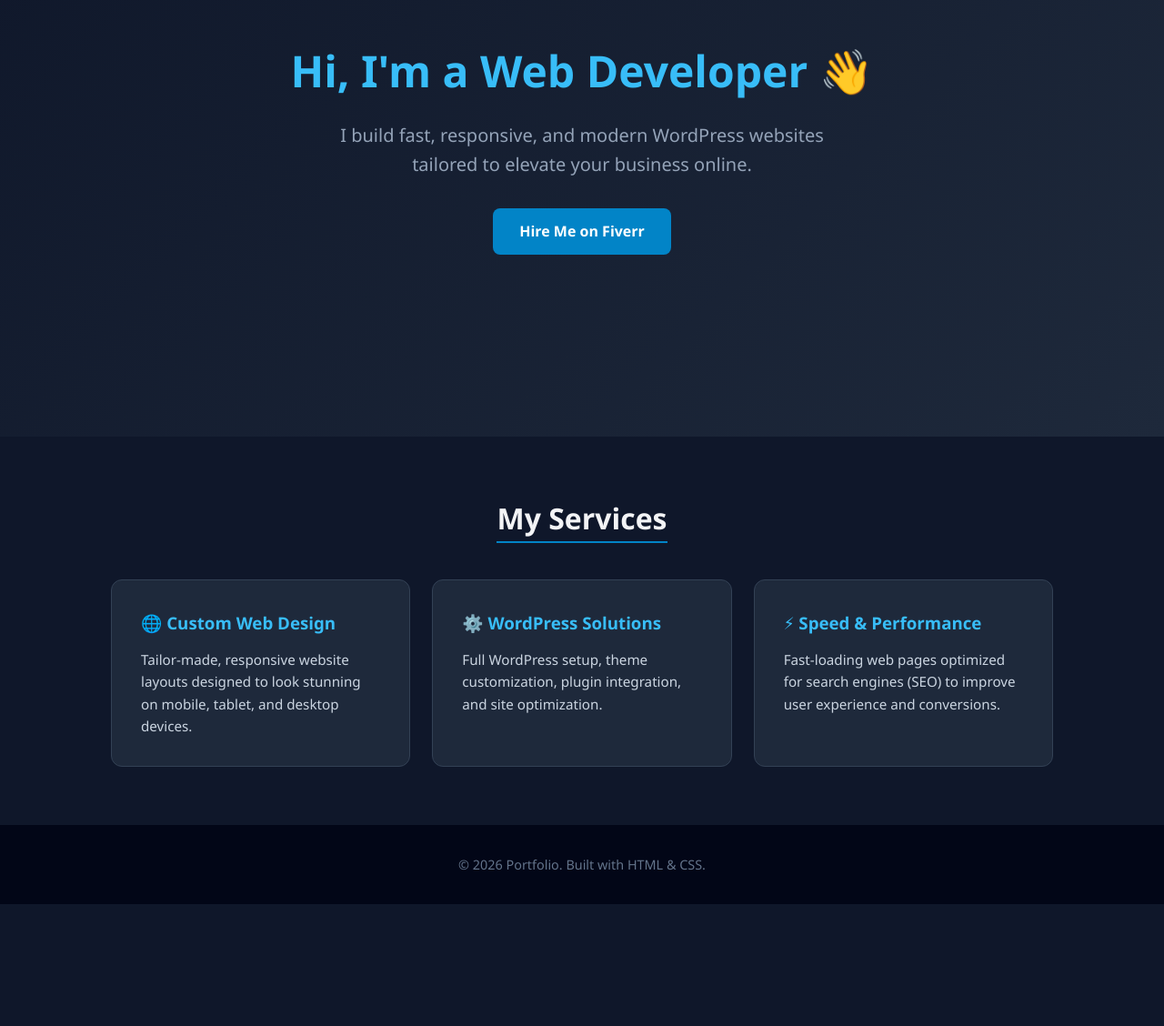
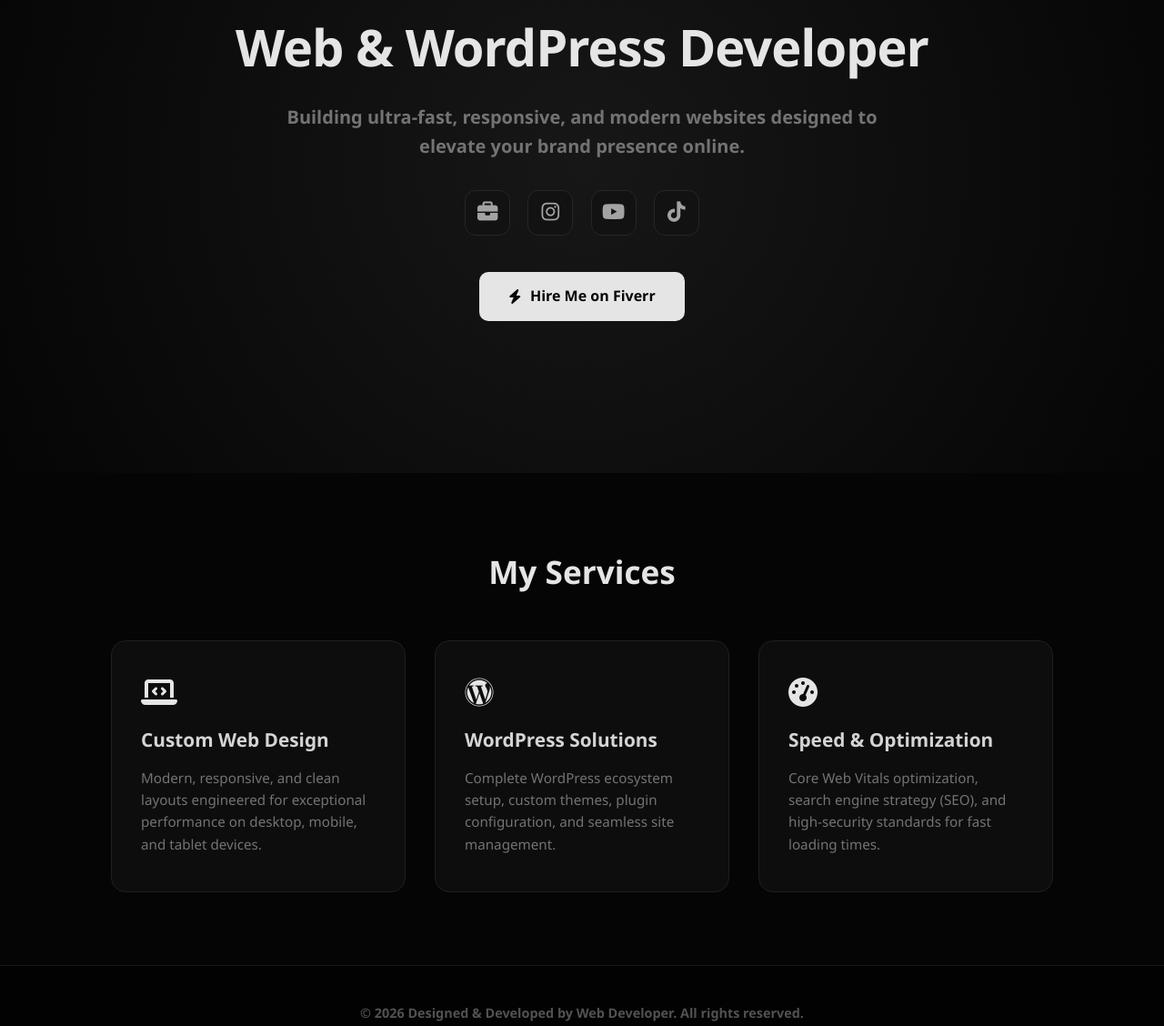
Before and after one commit to Hwl2k/hwl2k.github.io, a plain HTML site: page index.html in a window 1280 px wide. Shown: the part 160-1288 px from the top of the page at 91% size. Before the commit the page ends 1154 px from the top, so only its background shows below. Drawn offline with Linux system fonts and the light colour scheme.

Commit message:
Update index.html

```diff
--- a/index.html
+++ b/index.html
@@ -4,150 +4,247 @@
     <meta charset="UTF-8">
     <meta name="viewport" content="width=device-width, initial-scale=1.0">
     <title>Portfolio | Web & WordPress Developer</title>
+    <!-- FontAwesome for Icons -->
+    <link rel="stylesheet" href="https://cdnjs.cloudflare.com/ajax/libs/font-awesome/6.5.1/css/all.min.css">
     <style>
         * {
             margin: 0;
             padding: 0;
             box-sizing: border-box;
-            font-family: 'Segoe UI', Tahoma, Geneva, Verdana, sans-serif;
+            font-family: 'Segoe UI', -apple-system, BlinkMacSystemFont, Roboto, sans-serif;
         }
 
         body {
-            background-color: #0f172a;
-            color: #f8fafc;
+            background-color: #050505;
+            color: #a3a3a3;
             line-height: 1.6;
+            overflow-x: hidden;
         }
 
+        /* Animated Background Subtle Gradient */
         header {
-            min-height: 80vh;
+            min-height: 85vh;
             display: flex;
             flex-direction: column;
             justify-content: center;
             align-items: center;
             text-align: center;
             padding: 2rem;
-            background: linear-gradient(135deg, #0f172a 0%, #1e293b 100%);
+            background: radial-gradient(circle at center, #171717 0%, #050505 100%);
+            animation: fadeIn 1.5s ease-in-out;
         }
 
-        header h1 {
-            font-size: 3rem;
+        h1 {
+            font-size: 3.5rem;
+            font-weight: 800;
+            color: #e5e5e5;
             margin-bottom: 1rem;
-            color: #38bdf8;
+            letter-spacing: -1px;
+            animation: slideDown 1s ease-out;
         }
 
-        header p {
+        .subtitle {
             font-size: 1.25rem;
-            max-width: 600px;
-            color: #94a3b8;
+            font-weight: 600;
+            max-width: 650px;
+            color: #737373;
             margin-bottom: 2rem;
+            animation: fadeIn 2s ease-in-out;
         }
 
-        .btn {
-            display: inline-block;
-            background-color: #0284c7;
-            color: white;
-            padding: 0.8rem 1.8rem;
-            border-radius: 8px;
-            text-decoration: none;
-            font-weight: bold;
-            transition: 0.3s;
+        /* Social & Hire Buttons */
+        .social-links {
+            display: flex;
+            gap: 1.2rem;
+            margin-bottom: 2.5rem;
+            animation: slideUp 1.2s ease-out;
         }
 
-        .btn:hover {
-            background-color: #0369a1;
-            transform: translateY(-2px);
+        .social-icon {
+            display: flex;
+            align-items: center;
+            justify-content: center;
+            width: 50px;
+            height: 50px;
+            background-color: #121212;
+            border: 1px solid #262626;
+            border-radius: 12px;
+            color: #a3a3a3;
+            font-size: 1.4rem;
+            text-decoration: none;
+            transition: all 0.3s ease;
         }
 
+        .social-icon:hover {
+            color: #ffffff;
+            border-color: #525252;
+            background-color: #1f1f1f;
+            transform: translateY(-5px);
+            box-shadow: 0 10px 20px rgba(0,0,0,0.8);
+        }
+
+        .btn-hire {
+            display: inline-flex;
+            align-items: center;
+            gap: 0.6rem;
+            background-color: #e5e5e5;
+            color: #050505;
+            padding: 0.9rem 2rem;
+            border-radius: 10px;
+            text-decoration: none;
+            font-weight: 700;
+            font-size: 1rem;
+            transition: all 0.3s ease;
+            animation: slideUp 1.4s ease-out;
+        }
+
+        .btn-hire:hover {
+            background-color: #ffffff;
+            transform: translateY(-3px);
+            box-shadow: 0 10px 25px rgba(229, 229, 229, 0.2);
+        }
+
+        /* Section Styling */
         .section {
-            padding: 4rem 2rem;
+            padding: 5rem 2rem;
             max-width: 1100px;
             margin: 0 auto;
         }
 
         .section-title {
             text-align: center;
-            font-size: 2rem;
-            margin-bottom: 2.5rem;
-            color: #f3f4f6;
-            border-bottom: 2px solid #0284c7;
-            display: inline-block;
-        }
-
-        .title-wrapper {
-            text-align: center;
+            font-size: 2.2rem;
+            font-weight: 800;
+            color: #e5e5e5;
+            margin-bottom: 3rem;
+            position: relative;
         }
 
         .services-grid {
             display: grid;
-            grid-template-columns: repeat(auto-fit, minmax(250px, 1fr));
-            gap: 1.5rem;
+            grid-template-columns: repeat(auto-fit, minmax(280px, 1fr));
+            gap: 2rem;
         }
 
+        /* Animated Cards */
         .card {
-            background: #1e293b;
-            padding: 2rem;
-            border-radius: 12px;
-            border: 1px solid #334155;
-            transition: 0.3s;
+            background-color: #0d0d0d;
+            padding: 2.5rem 2rem;
+            border-radius: 16px;
+            border: 1px solid #1f1f1f;
+            transition: all 0.4s ease;
         }
 
         .card:hover {
-            border-color: #38bdf8;
-            transform: translateY(-5px);
+            border-color: #404040;
+            transform: translateY(-8px);
+            background-color: #141414;
+            box-shadow: 0 15px 30px rgba(0, 0, 0, 0.9);
+        }
+
+        .card i {
+            font-size: 2rem;
+            color: #e5e5e5;
+            margin-bottom: 1.2rem;
         }
 
         .card h3 {
-            color: #38bdf8;
+            color: #d4d4d4;
+            font-size: 1.3rem;
+            font-weight: 700;
             margin-bottom: 0.8rem;
         }
 
         .card p {
-            color: #cbd5e1;
+            color: #737373;
             font-size: 0.95rem;
+            font-weight: 500;
         }
 
         footer {
             text-align: center;
-            padding: 2rem;
-            background-color: #020617;
-            color: #64748b;
+            padding: 2.5rem;
+            background-color: #020202;
+            border-top: 1px solid #171717;
+            color: #525252;
             font-size: 0.9rem;
+            font-weight: 600;
+        }
+
+        /* Keyframe Animations */
+        @keyframes fadeIn {
+            from { opacity: 0; }
+            to { opacity: 1; }
+        }
+
+        @keyframes slideDown {
+            from { opacity: 0; transform: translateY(-30px); }
+            to { opacity: 1; transform: translateY(0); }
+        }
+
+        @keyframes slideUp {
+            from { opacity: 0; transform: translateY(30px); }
+            to { opacity: 1; transform: translateY(0); }
         }
     </style>
 </head>
 <body>
 
-    <!-- Header Section -->
+    <!-- Header / Hero Section -->
     <header>
-        <h1>Hi, I'm a Web Developer 👋</h1>
-        <p>I build fast, responsive, and modern WordPress websites tailored to elevate your business online.</p>
-        <a href="https://fiverr.com" target="_blank" class="btn">Hire Me on Fiverr</a>
+        <h1>Web & WordPress Developer</h1>
+        <p class="subtitle">Building ultra-fast, responsive, and modern websites designed to elevate your brand presence online.</p>
+
+        <!-- Social Media & Fiverr Links -->
+        <div class="social-links">
+            <!-- Fiverr Icon (Custom SVG) -->
+            <a href="https://fiverr.com" target="_blank" class="social-icon" title="Fiverr Profile">
+                <i class="fa-solid fa-briefcase"></i>
+            </a>
+            <!-- Instagram -->
+            <a href="https://instagram.com" target="_blank" class="social-icon" title="Instagram">
+                <i class="fa-brands fa-instagram"></i>
+            </a>
+            <!-- YouTube -->
+            <a href="https://youtube.com" target="_blank" class="social-icon" title="YouTube">
+                <i class="fa-brands fa-youtube"></i>
+            </a>
+            <!-- TikTok -->
+            <a href="https://tiktok.com" target="_blank" class="social-icon" title="TikTok">
+                <i class="fa-brands fa-tiktok"></i>
+            </a>
+        </div>
+
+        <a href="https://fiverr.com" target="_blank" class="btn-hire">
+            <i class="fa-solid fa-bolt"></i> Hire Me on Fiverr
+        </a>
     </header>
 
     <!-- Services Section -->
     <section class="section">
-        <div class="title-wrapper">
-            <h2 class="section-title">My Services</h2>
-        </div>
+        <h2 class="section-title">My Services</h2>
         <div class="services-grid">
             <div class="card">
-                <h3>🌐 Custom Web Design</h3>
-                <p>Tailor-made, responsive website layouts designed to look stunning on mobile, tablet, and desktop devices.</p>
+                <i class="fa-solid fa-laptop-code"></i>
+                <h3>Custom Web Design</h3>
+                <p>Modern, responsive, and clean layouts engineered for exceptional performance on desktop, mobile, and tablet devices.</p>
             </div>
             <div class="card">
-                <h3>⚙️ WordPress Solutions</h3>
-                <p>Full WordPress setup, theme customization, plugin integration, and site optimization.</p>
+                <i class="fa-brands fa-wordpress"></i>
+                <h3>WordPress Solutions</h3>
+                <p>Complete WordPress ecosystem setup, custom themes, plugin configuration, and seamless site management.</p>
             </div>
             <div class="card">
-                <h3>⚡ Speed & Performance</h3>
-                <p>Fast-loading web pages optimized for search engines (SEO) to improve user experience and conversions.</p>
+                <i class="fa-solid fa-gauge-high"></i>
+                <h3>Speed & Optimization</h3>
+                <p>Core Web Vitals optimization, search engine strategy (SEO), and high-security standards for fast loading times.</p>
             </div>
         </div>
     </section>
 
     <!-- Footer -->
     <footer>
-        <p>&copy; 2026 Portfolio. Built with HTML & CSS.</p>
+        <p>&copy; 2026 Designed & Developed by Web Developer. All rights reserved.</p>
     </footer>
 
 </body>
```
